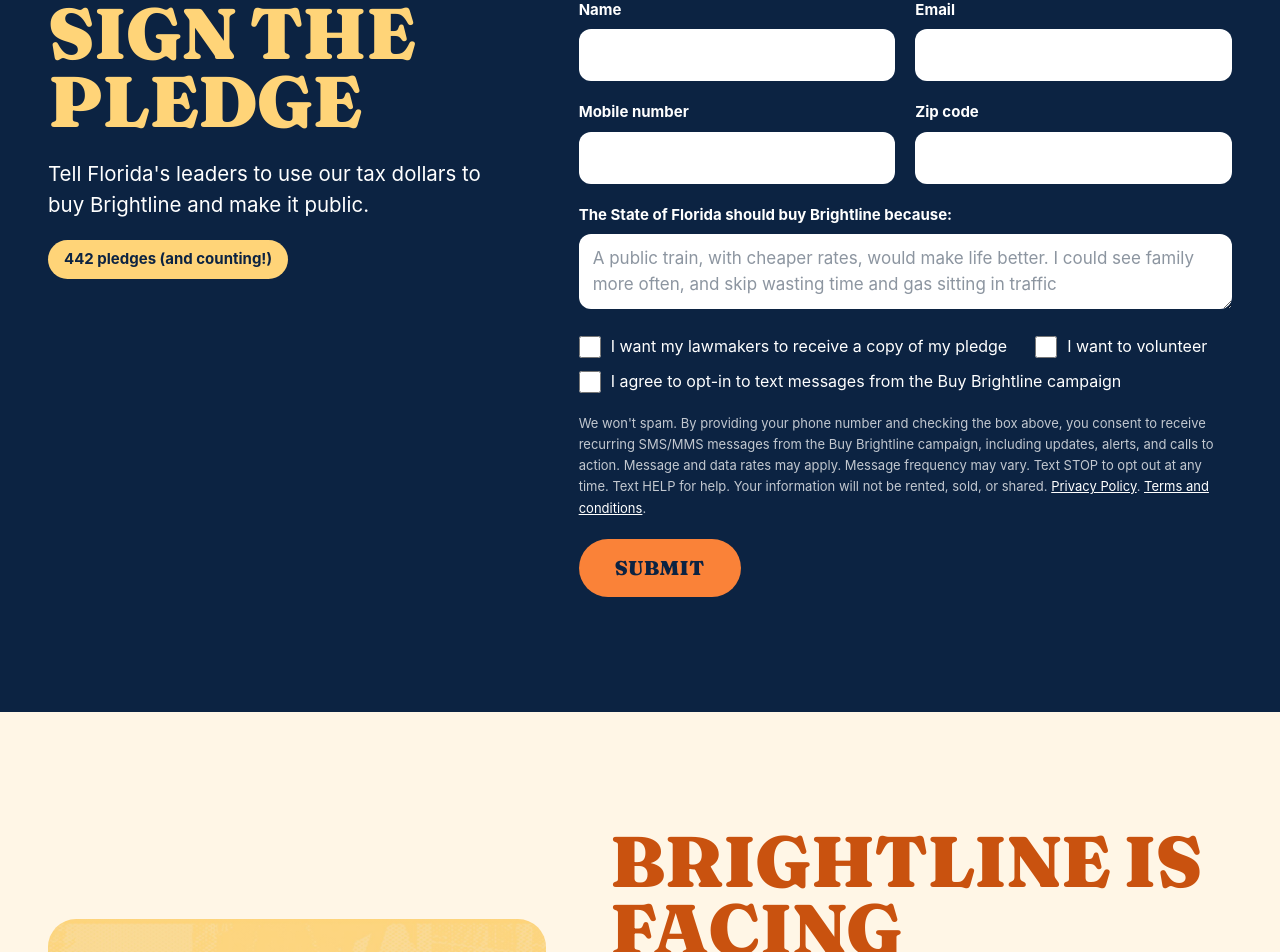
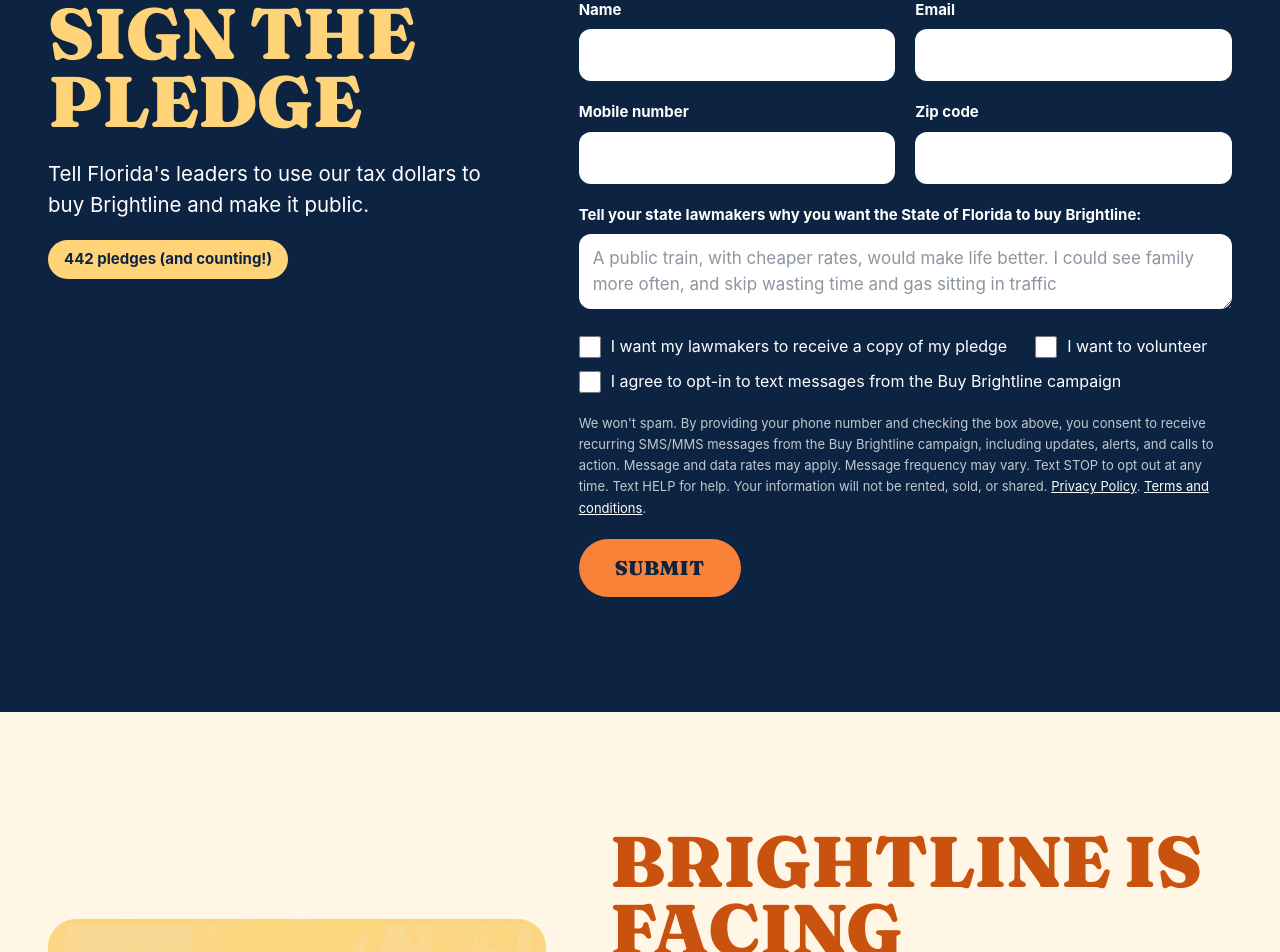
Before and after one commit to Together-Not-For/buy-brightline, a Next.js app in the folder blog/: page / in a window 1280 px wide. Shown: the part 794-1746 px from the top of the page. Built offline with nearby package versions, Linux system fonts and the light colour scheme.

Commit message:
updated pledge (#36)

```diff
--- a/blog/app/components/pledge.tsx
+++ b/blog/app/components/pledge.tsx
@@ -117,7 +117,7 @@ export default function Pledge({ count }: { count?: number }) {
         </div>
 
         <div className="sm:col-span-2">
-          <label htmlFor="pledge-why" className={labelClass}>The State of Florida should buy Brightline because:</label>
+          <label htmlFor="pledge-why" className={labelClass}>Tell your state lawmakers why you want the State of Florida to buy Brightline:</label>
           <textarea
             id="pledge-why"
             rows={2}
```
